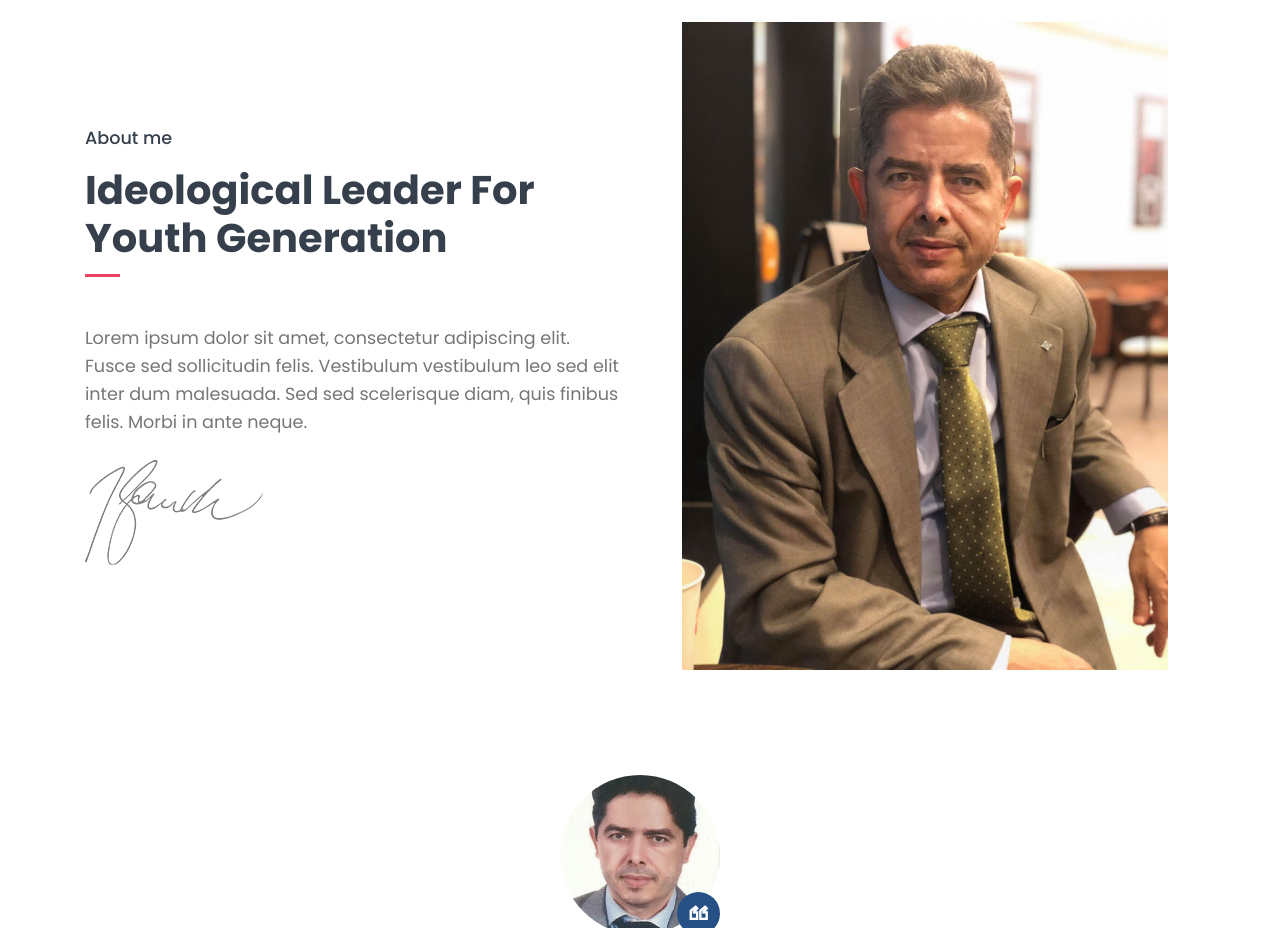
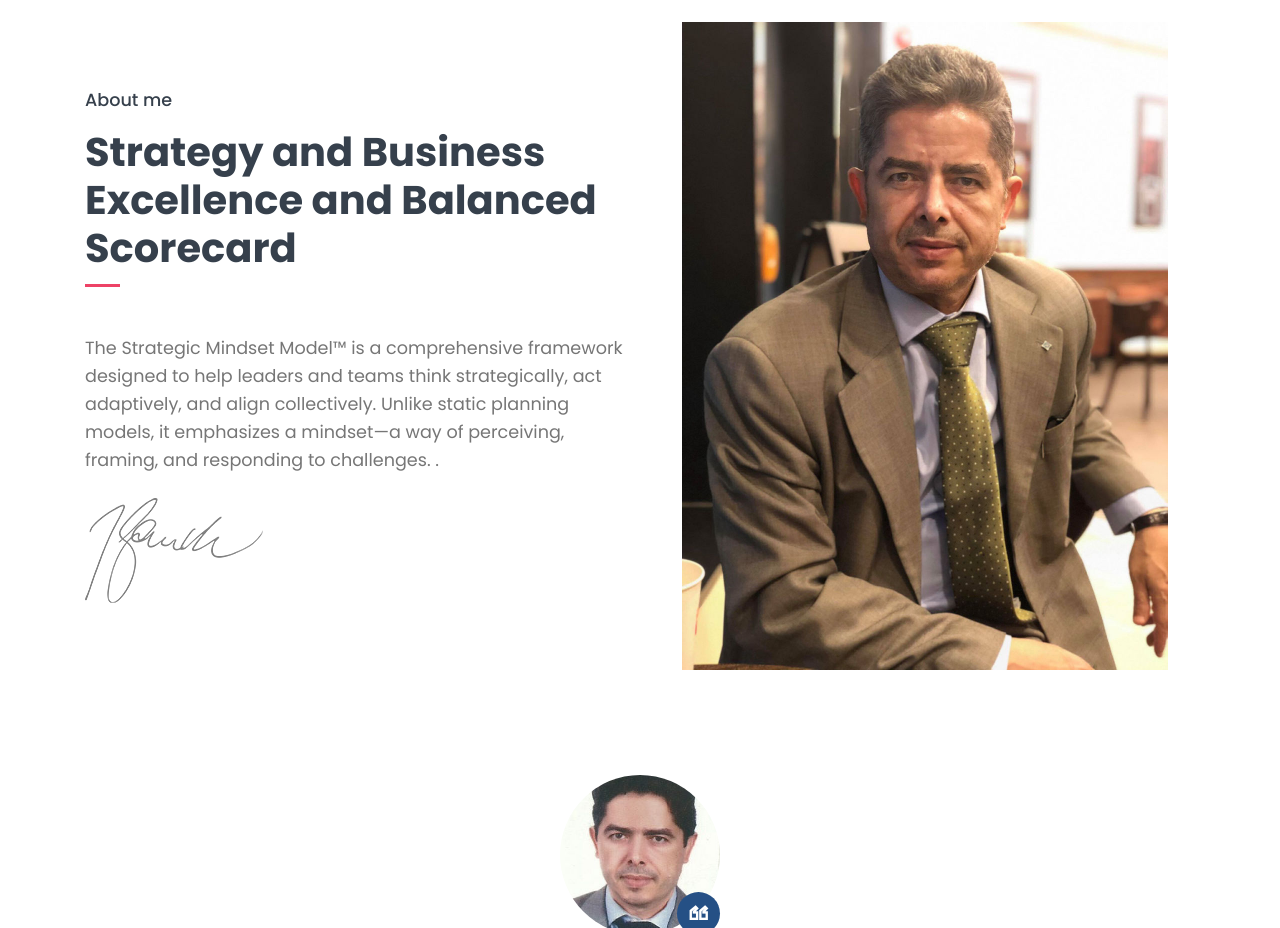
Before and after one commit to hassan210360/MeligyCV, a plain HTML site: page index.html in a window 1280 px wide. Shown: the part 900-1828 px from the top of the page. Drawn offline with Linux system fonts and the light colour scheme; files whose address does not match are found by name.

Commit message:
Add files via upload

```diff
--- a/index.html
+++ b/index.html
@@ -108,14 +108,14 @@
             <div class="col-lg-6 m-auto md-pb">
                 <h3 class="mbr-section-subtitle pb-2 mbr-fonts-style display-7">
                     About me</h3>
-                <h2 class="mbr-section-title mbr-bold pb-1 mbr-fonts-style display-1">Ideological Leader For Youth Generation</h2>
+                <h2 class="mbr-section-title mbr-bold pb-1 mbr-fonts-style display-1">Strategy and Business Excellence and Balanced Scorecard</h2>
                 <div class="line-wrap">
                     <div class="line"></div>
                 </div>
                 <p class="mbr-text py-2 mbr-fonts-style display-7">
-                    Lorem ipsum dolor sit amet, consectetur adipiscing elit. Fusce sed sollicitudin felis. Vestibulum
-                    vestibulum leo sed elit inter dum malesuada. Sed sed scelerisque diam, quis finibus felis. Morbi in
-                    ante neque.<br></p>
+                    The Strategic Mindset Model™ is a comprehensive framework designed to help leaders and teams think strategically, act adaptively, and align collectively.
+Unlike static planning models, it emphasizes a mindset—a way of perceiving, framing, and responding to challenges.
+.<br></p>
                 <img class="signature" src="assets/images/signature.png" alt="Mobirise">
             </div>
             <div class="col-lg-6 m-auto align-center">
```
